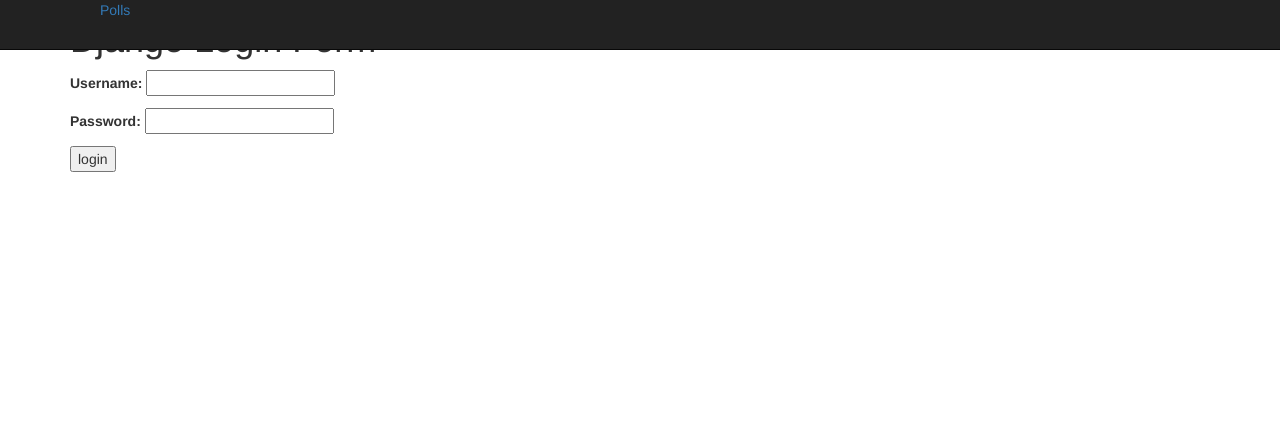
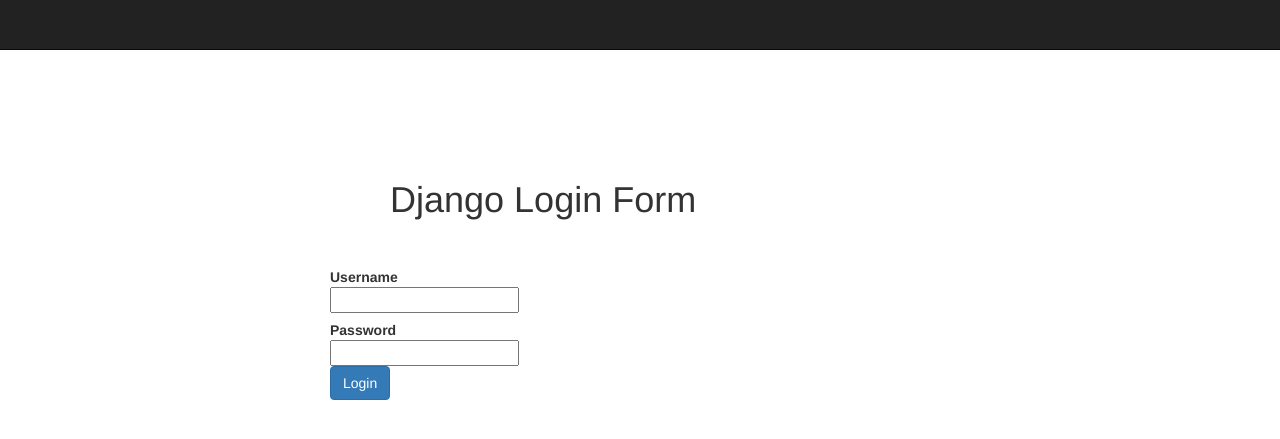
Before and after one commit to shivakrshn49/django-polls, a Django app: page /accounts/login/ in a window 1280 px wide. Shown: the top 439 px of the page. Run offline with Django 3.2, Linux system fonts and the light colour scheme; some libraries are stand-ins or nearby versions.

Commit message:
Added some additional css code

```diff
--- a/authentication/templates/authentication/base.html
+++ b/authentication/templates/authentication/base.html
@@ -10,6 +10,9 @@
     <!-- Le styles -->
     <link href="{{STATIC_URL}}bootstrap/css/bootstrap.css" rel="stylesheet">
     <link href="{{STATIC_URL}}bootstrap//css/bootstrap-responsive.css" rel="stylesheet">
+    <style type="text/css">
+       body {padding-top: 60px;}
+    </style>
 
     <!-- Le HTML5 shim, for IE6-8 support of HTML5 elements -->
     <!--[if lt IE 9]>
@@ -28,13 +31,15 @@
             <span class="icon-bar"></span>
             <span class="icon-bar"></span>
           </a>
-          <a class="brand" href="/polls">Polls</a>
+          {# <a class="brand" href="/polls">Polls</a> #}
           <div class="nav-collapse collapse">
             <ul class="nav">
-              <li><a href="{% url 'polls:polls_created_by_me' %}">Polls Created by me</a></li>
-              <li><a <a href="{% url 'auth_required:logout' %}">Logout</a></li>
+              {# <li><a href="{% url 'polls:polls_created_by_me' %}">Polls Created by me</a></li> #}
             </ul>
-          </div><!--/.nav-collapse -->
+            <ul class="nav pull-right">
+                <li><a class= "btn-primary" href="{% url 'auth_required:login' %}"><i class="icon-user icon-white"></i>&nbsp;&nbsp;Login</a></li>
+            </ul>
+          </div>
         </div>
       </div>
     </div>
--- a/authentication/templates/authentication/login.html
+++ b/authentication/templates/authentication/login.html
@@ -3,31 +3,38 @@
 {% block head %}
   <title>Login</title>
 {% endblock %}
-
+{% block extrahead %}
+ <style type="text/css">
+  form.form-horizontal {padding-left: 260px;}
+  h1 {padding-top:100px;padding-left: 320px;}
+  </style>
+{% endblock %}
 {% block content %}
-  <header>
       <h1>Django Login Form</h1>
-  </header>
-  {% if form.errors %}
-      <p>Your username and password didn't match, please try again.</p>
-    {% endif %}
-
+       <p>&nbsp;</p>
+        {% if form.errors %}
+          <p style="padding-left:320px;color:red;">Your username and password didn't match, please try again.</p>
+        {% endif %}
     <!-- <form method="post" action="/accounts/login/"> -->
-    <form method="post" action="{% url 'auth_required:login'%}">
+    <form method="post" action="{% url 'auth_required:login'%}" class="form-horizontal">
     	{% csrf_token %}
-      <p>
-        <label for="username">Username:</label>
-        {{ form.username }}
-      </p>
-      <p>
-        <label for="password">Password:</label>
-        {{ form.password }}
-      </p>
+      <div class="control-group">
+        <label class="control-label" for="username">Username</label>
+        <div class="controls">{{ form.username }}</div>
+      </div>
+      <div class="control-group">
+        <label class="control-label" for="password">Password</label>
+        <div class="controls">{{ form.password }}</div>
+      </div>
       {% if next %}
         <input type="hidden" name="redirect_url" value="{{ next }}" />
       {% else %}
         <input type="hidden" name="next" value="/polls/" />
       {% endif %}
-      <input type="submit" value="login" />
+        <div class="control-group">
+          <div class="controls">
+            <button type="submit" value="login"  class="btn btn-primary" >Login</button>
+          </div>
+        </div>
     </form>
 {% endblock %}
--- a/polls/templates/polls/base.html
+++ b/polls/templates/polls/base.html
@@ -36,7 +36,7 @@
               <li><a href="{% url 'polls:polls_created_by_me' %}">Polls Created by me</a></li>
             </ul>
             <ul class="nav pull-right">
-              <li><a class= "btn-primary" href="{% url 'auth_required:logout' %}">Logout</a></li>
+                <li><a class= "btn-primary" href="{% url 'auth_required:logout' %}"><i class="icon-user icon-white"></i>&nbsp;&nbsp;Logout</a></li>
             </ul>
           </div><!--/.nav-collapse -->
         </div>
--- a/polls/templates/polls/created_voted_by_me.html
+++ b/polls/templates/polls/created_voted_by_me.html
@@ -1,10 +1,10 @@
 {% extends 'polls/base.html' %}
-
+{% block title %}Polls Created By Me{% endblock %}
 {% block content %}
  <h1>Polls Created By Me</h1>
  {% if polls_by_loggedin_user %}
-<table border="0" align="center"  cellpadding="4" cellspacing="4"  width="80%">
-    <tr><td><b><u>Poll Name</u></b></td><td><u><b>Voted / Not Voted</b></u></td></tr>
+<table class="table" border="0" align="center"  cellpadding="4" cellspacing="4"  width="80%">
+    <tr><td><b>Poll Name</b></td><td><b>Voted / Not Voted</b></td></tr>
 	    {% for poll in polls_by_loggedin_user %}
 		      <tr>
 		        <td title="Click here to view the votes">
--- a/polls/templates/polls/index.html
+++ b/polls/templates/polls/index.html
@@ -3,7 +3,7 @@
 {% block content %}
     <h1>List of Polls</h1>
 	{% if latest_poll_list %}
-	    <table border="0" align="left"  cellpadding="1" cellspacing="1"  width="70%">
+	    <table class="table table-hover " border="0" align="left"  cellpadding="1" cellspacing="1"  width="70%">
 	    {% for poll in latest_poll_list %}
 	      <tr>
 	        <!-- <li><a href="/polls/{{ poll.id }}/">{{ poll.question }}</a></li> -->
```
Also changed, not shown: polls/templates/polls/detail.html (+6 -4 lines), polls/templates/polls/results.html (+4 -5 lines).
